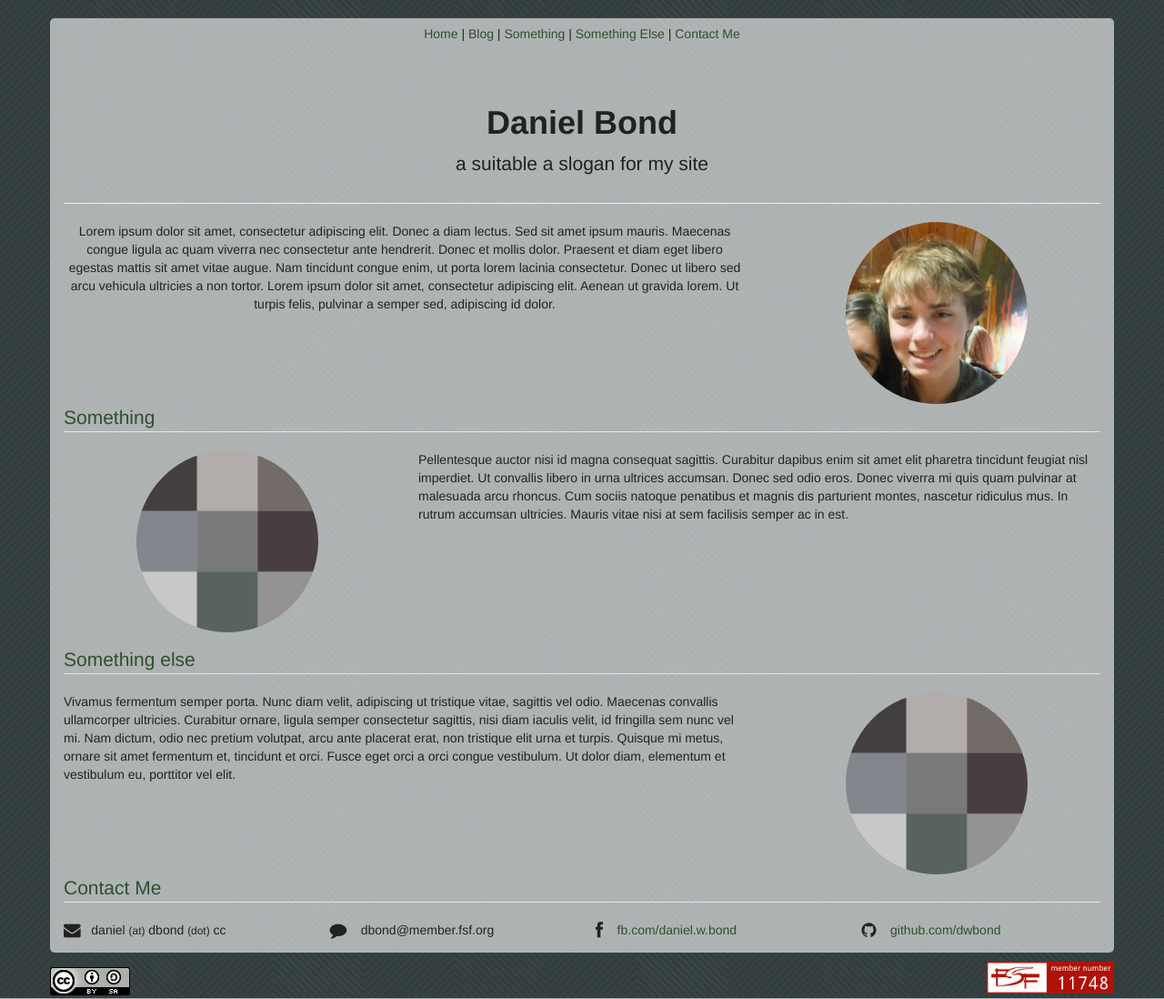
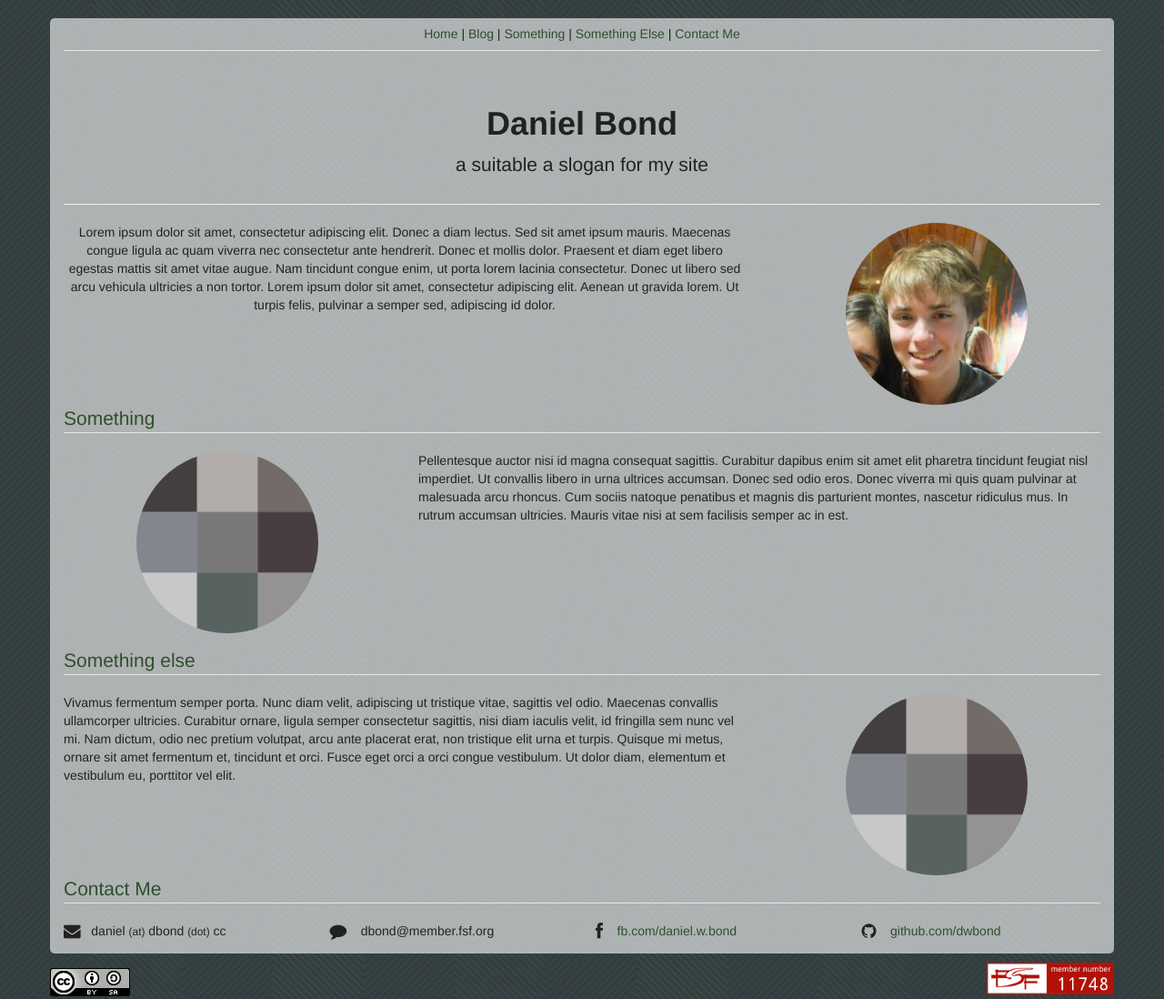
Before and after one commit to dwbond/dbondcc, a Flask app: page / in a window 1280 px wide. Shown: the whole page at 91% size. Run offline with Flask 2, Linux system fonts and the light colour scheme.

Commit message:
a bar across the page... wow that actually worked

```diff
--- a/dbondcc/website/templates/index.html
+++ b/dbondcc/website/templates/index.html
@@ -11,6 +11,8 @@
   <a href="#SomethingElse">Something Else</a> |
   <a href="#ContactMe">Contact Me</a></h5>
 </div>
+
+<legend></legend>
 
 <div class="page-header" id="banner">
   <div class="row">
```
